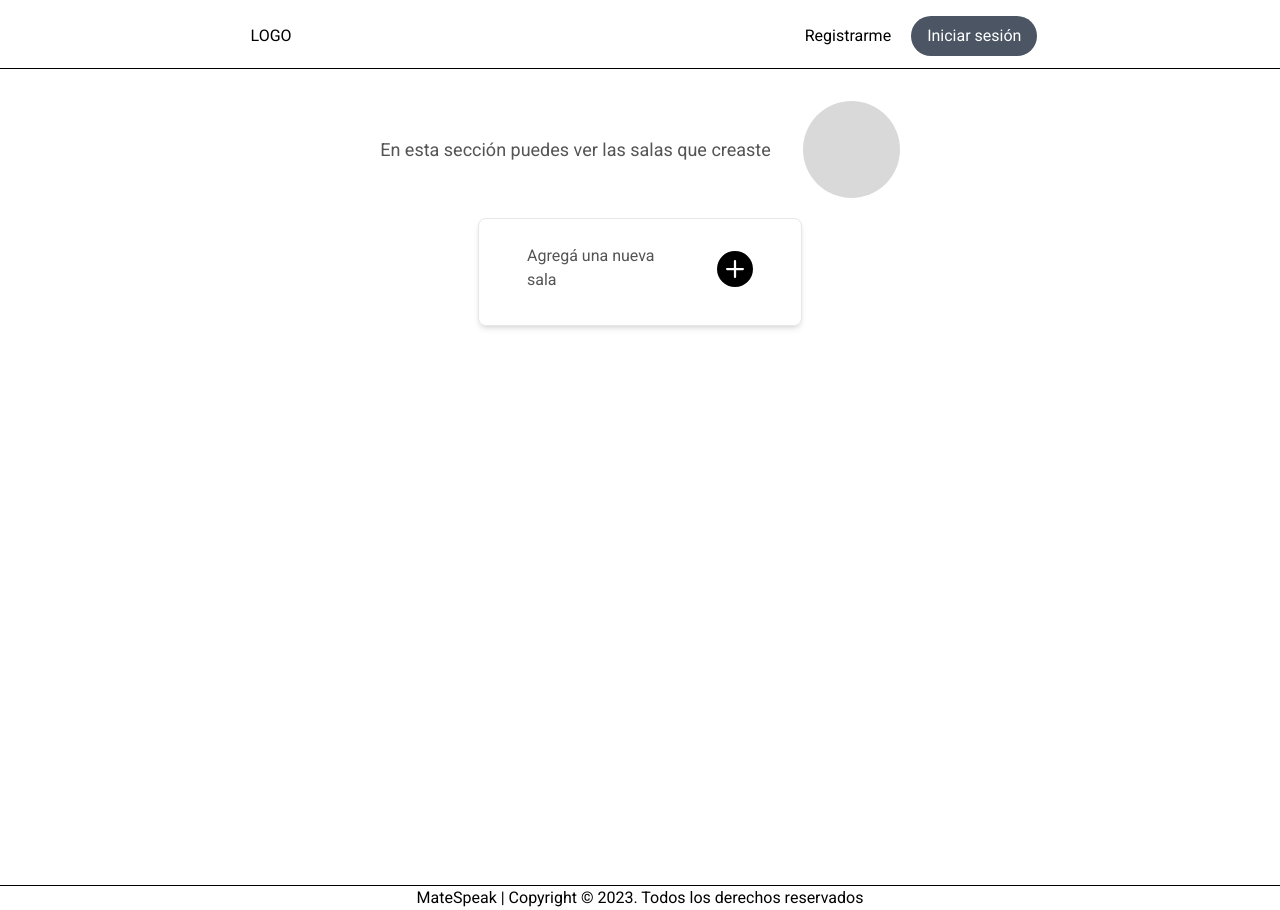
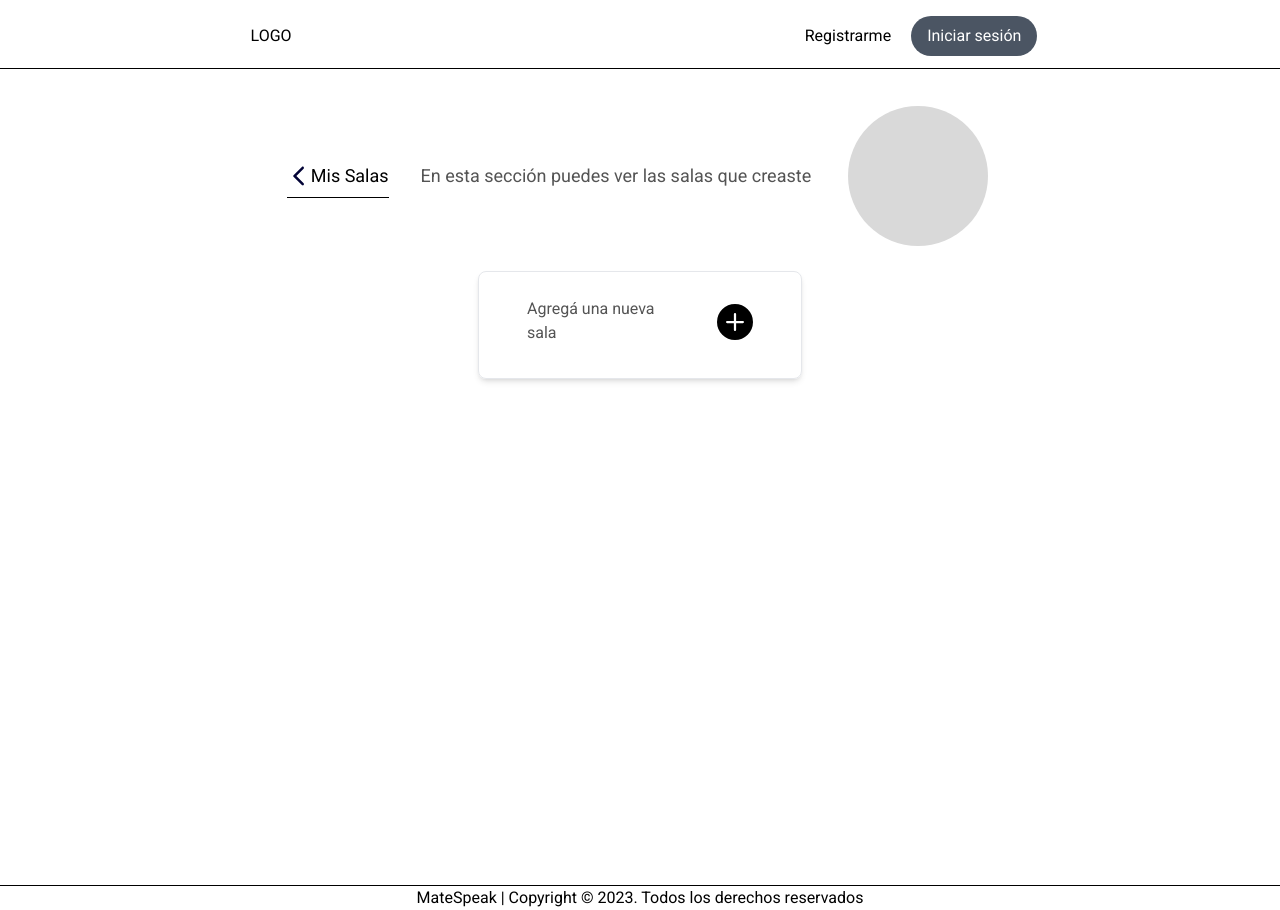
Before and after one commit to rodrikohnen/s11-15-m-csharp-react, a Next.js app in the folder front/: page /rooms in a window 1280 px wide. Built offline with nearby package versions, Linux system fonts and the light colour scheme.

Commit message:
add:change rooms 1

```diff
--- a/front/src/app/rooms/page.jsx
+++ b/front/src/app/rooms/page.jsx
@@ -1,13 +1,17 @@
 "use client"
 
 import CardMoreRooms from "@/components/Rooms/CardMoreRooms";
+import NavBarRooms from "@/components/Rooms/NavBarRooms";
 import { CircleSalas } from "@/components/svg/Svgs";
 
 export default function Rooms() {
   return (
     <>
       <main className="mainContainer">
+
+
         <section className="flex items-center sm:text-start text-center justify-center p-4 gap-8">
+        <NavBarRooms />
           <div className="flex items-center sm:items-start gap-4">
             <p className="sm:text-lg text-lg text-primary-50">
               En esta sección puedes ver las salas que creaste
--- a/front/src/components/NavBarRegister.jsx
+++ b/front/src/components/NavBarRegister.jsx
@@ -84,18 +84,27 @@ export default function NavBarRegister() {
                       <Salas />
                     </Link>
                   )}
-                  {option === "Usuarios" && <Usuarios />}
+
+                  {option === "Usuarios" && (
+                    <Link href="/user">
+                    <Usuarios />
+                  </Link>
+                  )}
+
                   {option === "Mis Salas" && (
                     <Link href="/rooms">
                       <MisSalas />
                     </Link>
                   )}
+
                   {option === "Quiero ser Tutor" && (
                     <Link href="/tutor">
                       <Tutor />
                     </Link>
                   )}
+
                   {option === "Ajustes" && <Ajustes />}
+
                   <span className="ml-4">{option}</span>
                 </li>
               ))}
--- /dev/null
+++ b/front/src/components/Rooms/NavBarRooms.jsx
@@ -0,0 +1,19 @@
+import Link from "next/link";
+import { ArrowBack } from "../svg/Svgs";
+
+
+export default function NavBarRooms() {
+  return (
+
+         <div className="py-2 border-b-[black] border-b border-solid">
+         <Link
+         href="/"
+        className="flex items-center text-[18px] font-medium">
+
+      <ArrowBack />
+      <h2>Mis Salas</h2>
+      </Link>
+
+    </div>
+  );
+}
--- a/front/src/components/svg/Svgs.jsx
+++ b/front/src/components/svg/Svgs.jsx
@@ -279,11 +279,11 @@ export const Usuarios = () =>{
 export const CircleSalas = () => {
   return(
     <>
-    <svg xmlns="http://www.w3.org/2000/svg" width="97" height="97" viewBox="0 0 97 97" fill="none">
-  <circle cx="48.5" cy="48.5" r="48.5" fill="#D9D9D9"/>
+    <svg xmlns="http://www.w3.org/2000/svg" width="150" height="150" viewBox="0 0 150 150" fill="none">
+      <circle cx="75" cy="75" r="70" fill="#D9D9D9" />
     </svg>
-    </>
-  )
+  </>
+);
 }
 
 export const Tutor = () => {
@@ -305,3 +305,13 @@ export const Ajustes = ()=>{
     </>
   )
 }
+
+export const ArrowBack = () =>{
+  return(
+    <>
+    <svg xmlns="http://www.w3.org/2000/svg" width="24" height="24" viewBox="0 0 24 24" fill="none">
+  <path d="M16.62 21.01C16.5039 21.1264 16.366 21.2188 16.2141 21.2818C16.0622 21.3448 15.8994 21.3773 15.735 21.3773C15.5706 21.3773 15.4078 21.3448 15.2559 21.2818C15.1041 21.2188 14.9661 21.1264 14.85 21.01L6.54 12.7C6.4473 12.6075 6.37375 12.4976 6.32357 12.3766C6.27339 12.2557 6.24756 12.126 6.24756 11.995C6.24756 11.8641 6.27339 11.7344 6.32357 11.6134C6.37375 11.4924 6.4473 11.3825 6.54 11.29L14.85 2.98002C15.34 2.49002 16.13 2.49002 16.62 2.98002C17.11 3.47002 17.11 4.26002 16.62 4.75002L9.38 12L16.63 19.25C17.11 19.73 17.11 20.53 16.62 21.01Z" fill="#020336"/>
+</svg>
+    </>
+  )
+}
```
